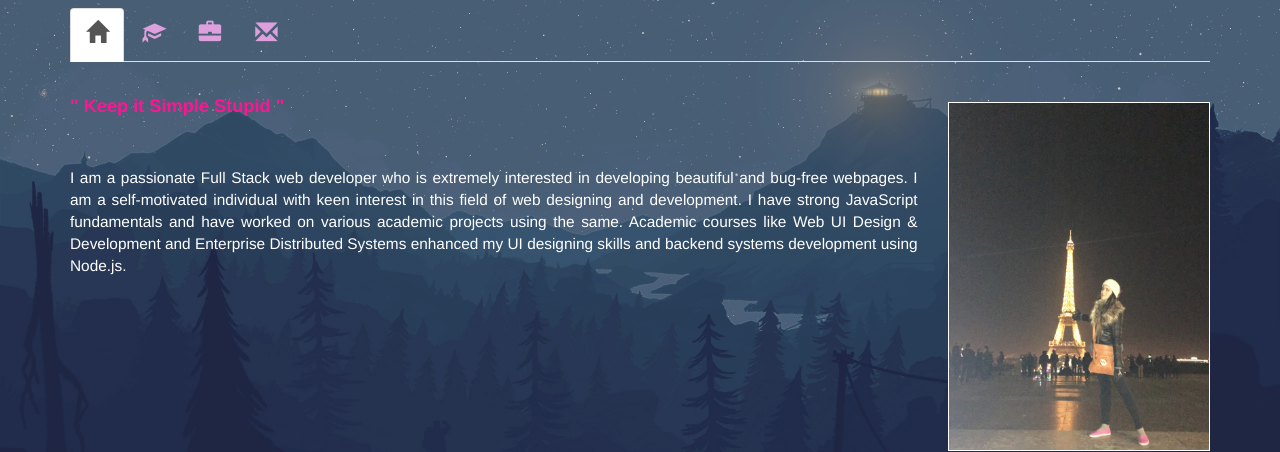
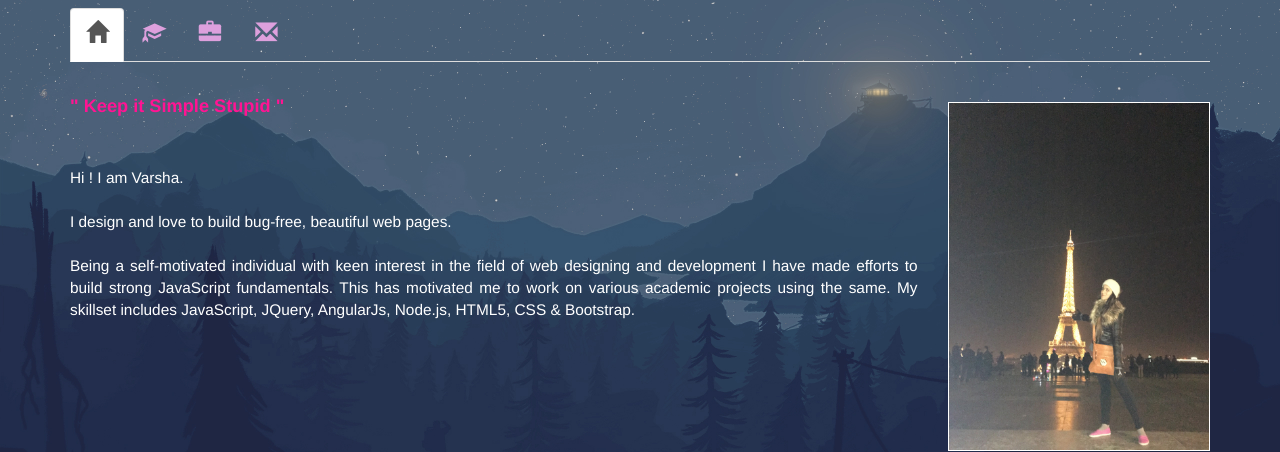
Before and after one commit to varshapathak3100/vp, a website: page varsha.html at #!/home in a window 1280 px wide. Shown: the part 68-520 px from the top of the page. Drawn offline with nearby package versions, Linux system fonts and the light colour scheme; some packages are replaced by stand-ins of ours.

Commit message:
text changes

```diff
--- a/home.html
+++ b/home.html
@@ -3,16 +3,15 @@
         <div class="row">
             <div class="col-md-9 col-sm-9 col-lg-9" class="homePageFirst">
                 <h3 class="h2_1">" Keep it Simple Stupid "</h3>
-                <p class="homePageDesc">I am a passionate Full Stack web developer who is extremely interested in
-                    developing
-                    beautiful and
-                    bug-free webpages. I am a self-motivated individual with keen interest in this field of web
-                    designing
-                    and development. I have strong JavaScript fundamentals and have worked on various academic
-                    projects
-                    using the same. Academic courses like Web UI Design & Development and Enterprise Distributed
-                    Systems
-                    enhanced my UI designing skills and backend systems development using Node.js.</p>
+                <p class="homePageDesc">
+                    Hi ! I am Varsha.<br><br>
+                    I design and love to build bug-free, beautiful web pages.
+                    <br><br>
+                    Being a self-motivated individual with keen interest in the field of web designing and development I
+                    have made efforts to build strong JavaScript fundamentals. This has motivated me to work on various
+                    academic projects using the same. My skillset includes JavaScript, JQuery, AngularJs, Node.js,
+                    HTML5, CSS & Bootstrap.
+                </p>
             </div>
             <div class="col-md-3 col-sm-3 col-lg-3" class="homePageSecond">
                 <img src="public/images/paris.jpg" class="img-responsive profilePhoto" alt="Display Picture"
```
Also changed, not shown: skills.html (+1 -1 lines).
